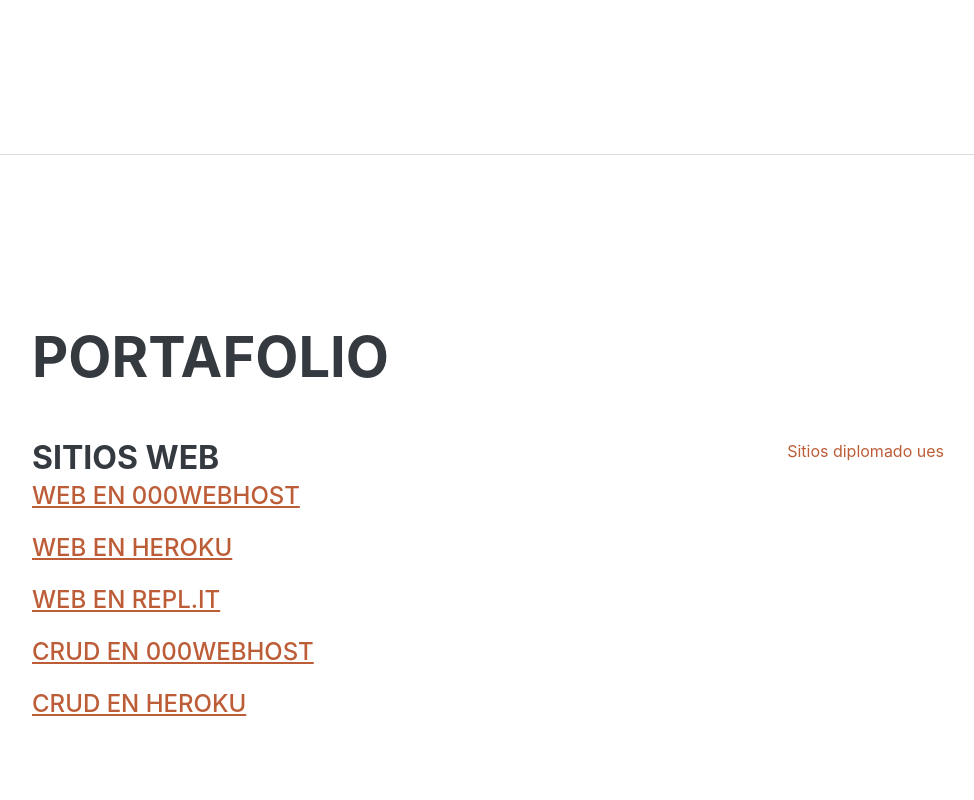
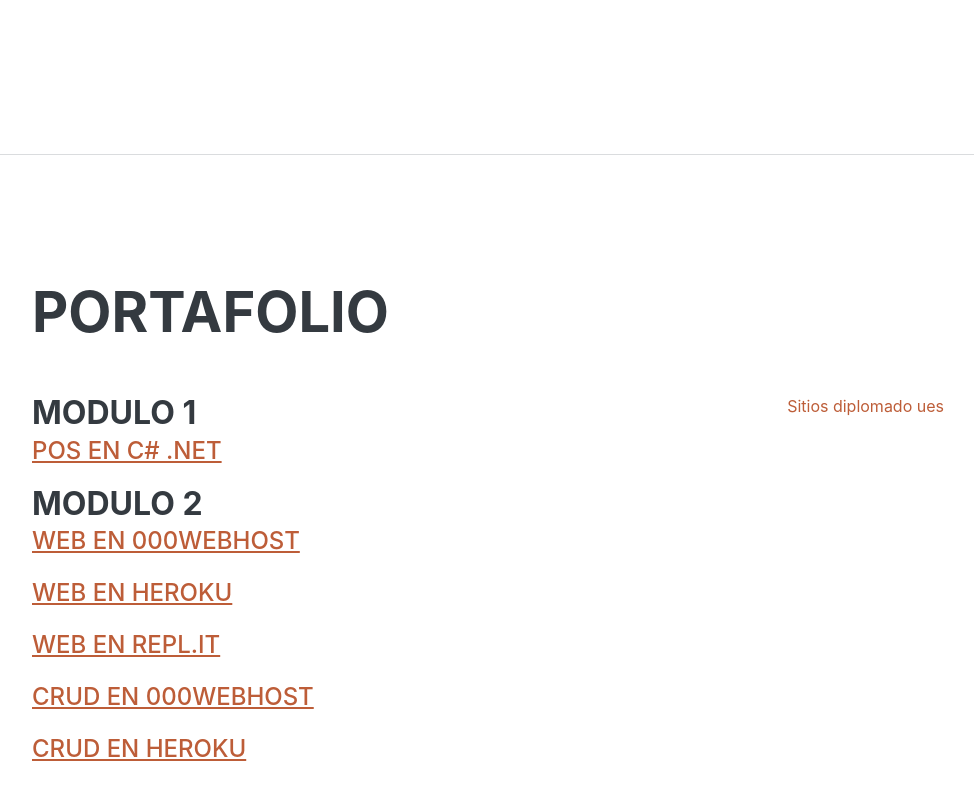
Before and after one commit to MartinAnduaga/di_ues_m2_portafolio, a plain HTML site: page index.html in a window 1280 px wide. Shown: the part 1447-2247 px from the top of the page, without its empty margins (288-1262 px from the left). Drawn offline with nearby package versions, Linux system fonts and the light colour scheme; a web font is replaced by a local one.

Commit message:
Actualizando portafolio con modulo 1

```diff
--- a/index.html
+++ b/index.html
@@ -79,7 +79,10 @@
                     <h2 class="mb-5">Portafolio</h2>
                     <div class="d-flex flex-column flex-md-row justify-content-between mb-5">
                         <div class="flex-grow-1">
-                            <h3 class="mb-0">Sitios Web</h3>
+                            <h3 class="mb-0">Modulo 1</h3>
+                             <div class="subheading mb-3" ><a href="https://github.com/MartinAnduaga/UES_Modu1_POS" target="_blank">POS en C# .NET</a></div>
+
+                            <h3 class="mb-0">Modulo 2</h3>
                             <div class="subheading mb-3" ><a href="https://martinanduaga.000webhostapp.com/" target="_blank">Web en 000WebHost</a></div>
                             <div class="subheading mb-3"><a  href="https://martinanduaga.herokuapp.com/" target="_blank" >Web en Heroku</a></div>
                             <div class="subheading mb-3" ><a href="https://diplomado.martinanduaga9.repl.co/" target="_blank">Web en Repl.it</a></div>
```
